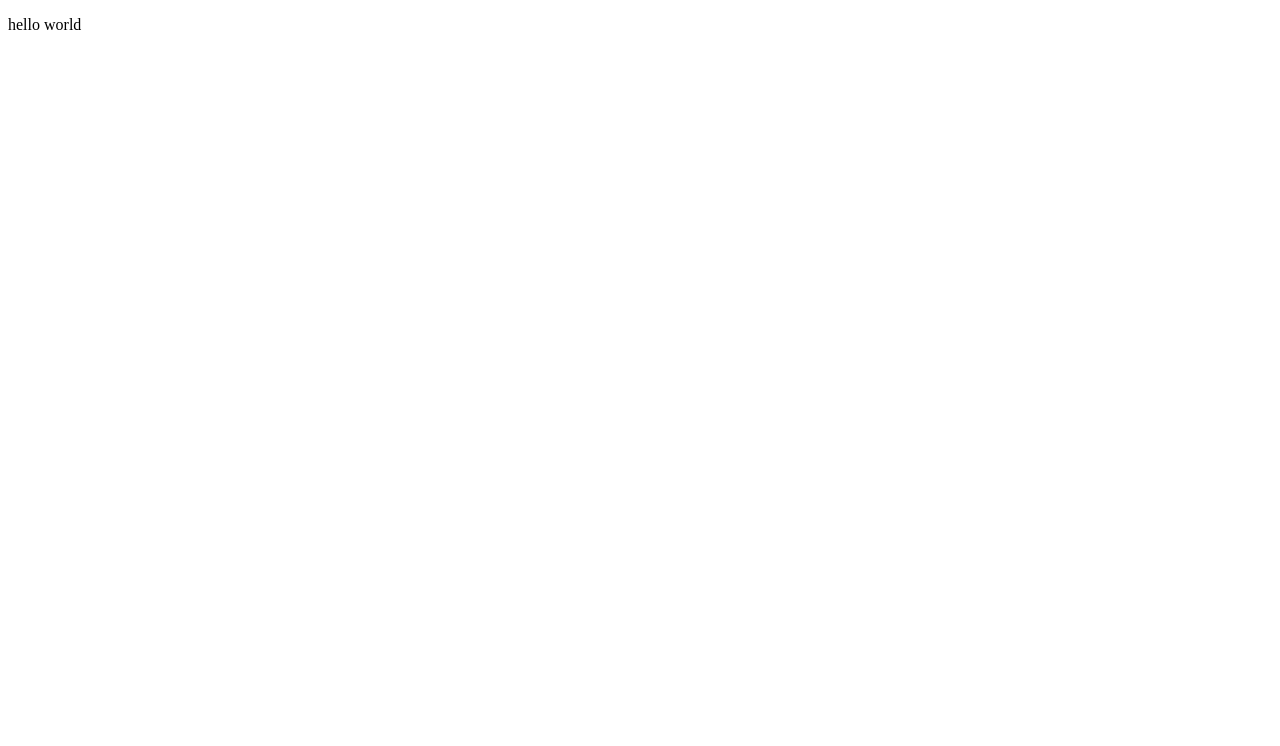
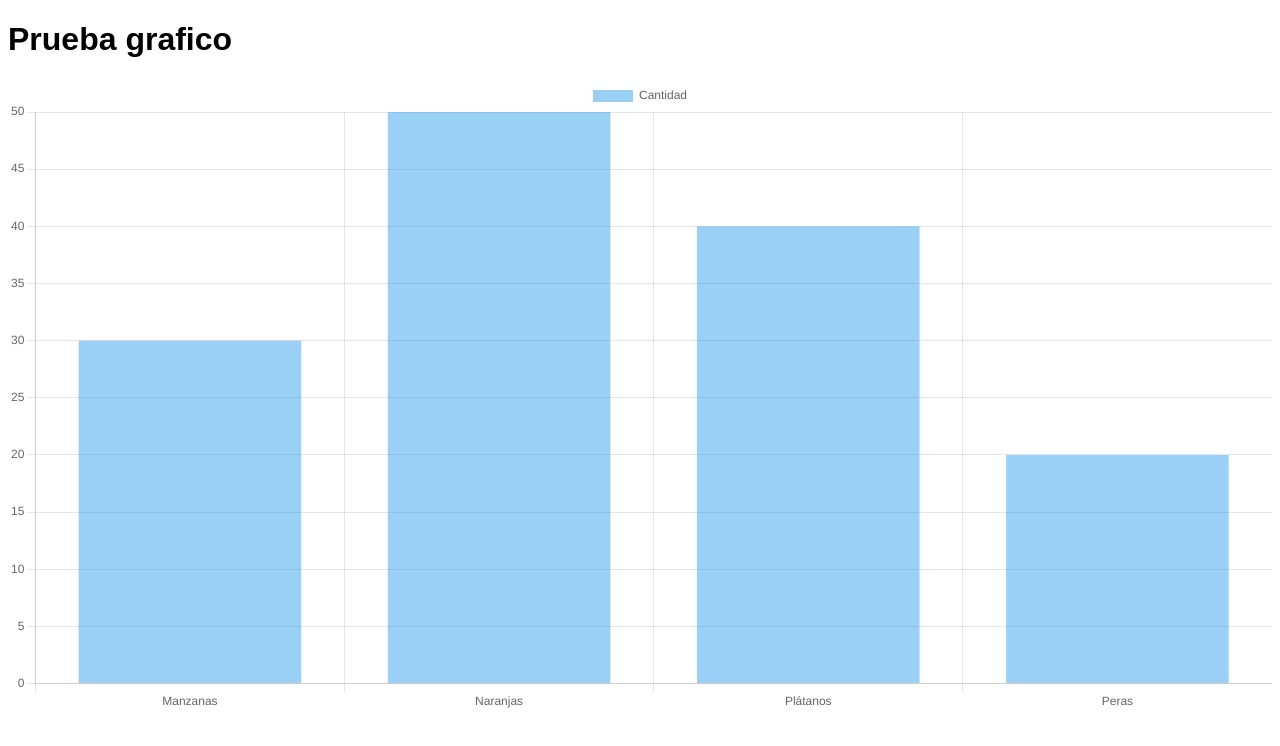
Before and after one commit to josegdotcom/Poryecto-infovis, a plain HTML site: page index.html in a window 1280 px wide. Drawn offline with nearby package versions, Linux system fonts and the light colour scheme.

Commit message:
Prueba grafico 1

```diff
--- /dev/null
+++ b/css/style.css
@@ -0,0 +1,3 @@
+body {
+    font-family: Arial, sans-serif;
+}
--- a/index.html
+++ b/index.html
@@ -1,6 +1,22 @@
 <!DOCTYPE html>
 <html lang="es">
-    <body>
-        <p>hello world</p>
-    </body>
+<head>
+    <meta charset="UTF-8">
+    <meta name="viewport" content="width=device-width, initial-scale=1.0">
+
+    <title>Gráficos</title>
+
+    <link rel="stylesheet" href="css/style.css">
+</head>
+
+<body>
+
+    <h1>Prueba grafico</h1>
+
+    <canvas id="grafico"></canvas>
+
+    <script src="https://cdn.jsdelivr.net/npm/chart.js"></script>
+    <script src="js/main.js"></script>
+
+</body>
 </html>
--- /dev/null
+++ b/js/main.js
@@ -0,0 +1,25 @@
+const ctx = document.getElementById("grafico");
+
+new Chart(ctx, {
+    type: "bar",
+
+    data: {
+        labels: [
+            "Manzanas",
+            "Naranjas",
+            "Plátanos",
+            "Peras"
+        ],
+
+        datasets: [
+            {
+                label: "Cantidad",
+                data: [30, 50, 40, 20]
+            }
+        ]
+    },
+
+    options: {
+        responsive: true
+    }
+});
```
Also changed, not shown: 3 other files.
